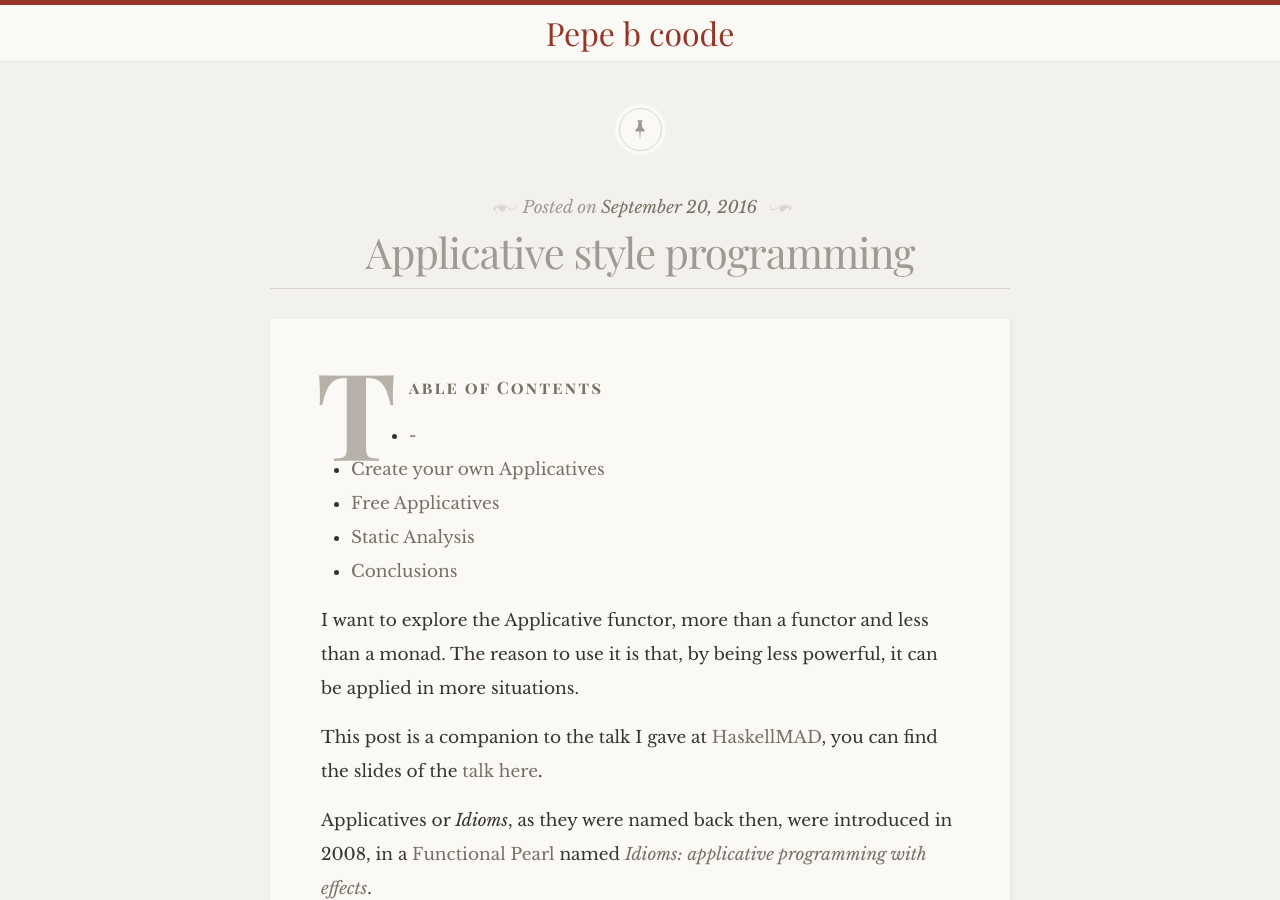
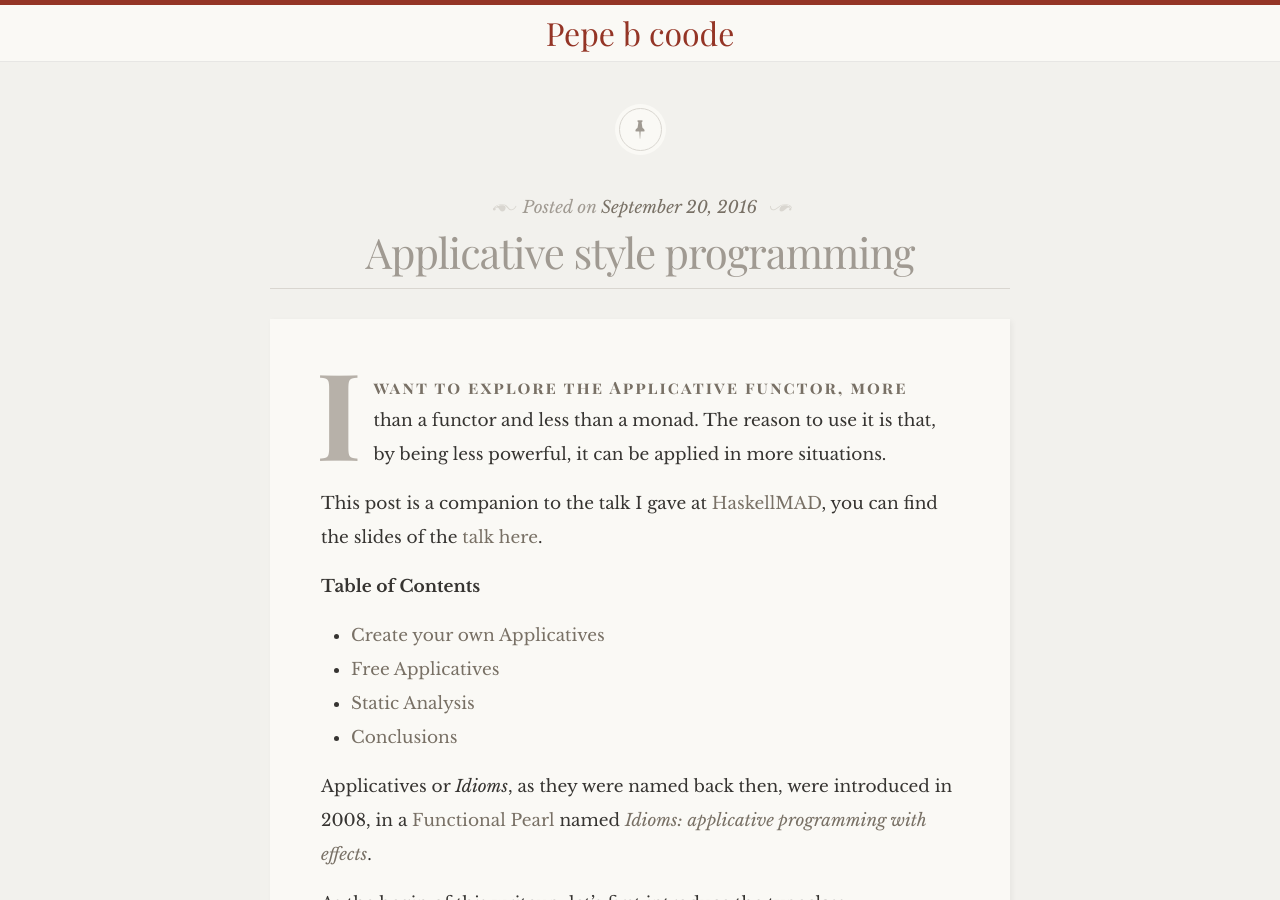
Before and after one commit to pepegar/pepegar.github.io, a Jekyll site: the page built from _posts/2016-09-20-applicative-style-programming.md, in a window 1280 px wide and 900 px high. Built offline with Jekyll 4.4.1, drawn with Linux system fonts in a browser that asks for light colours; some web fonts are replaced; some of the changed lines change nothing that is shown.

Commit message:
move TOC down

```diff
--- a/_posts/2016-09-20-applicative-style-programming.md
+++ b/_posts/2016-09-20-applicative-style-programming.md
@@ -4,10 +4,16 @@ title: Applicative style programming
 tags: haskell, functional-programming
 ---
 
+I want to explore the Applicative functor, more than a functor and less than
+a monad.  The reason to use it is that, by being less powerful, it can be
+applied in more situations.
+
+This post is a companion to the talk I gave at [HaskellMAD][HaskellMAD], you can
+find the slides of the [talk here][talk].
+
 <!-- markdown-toc start - Don't edit this section. Run M-x markdown-toc-generate-toc again -->
 **Table of Contents**
 
-- [-](#-)
 - [Create your own Applicatives](#create-your-own-applicatives)
 - [Free Applicatives](#free-applicatives)
 - [Static Analysis](#static-analysis)
@@ -16,12 +22,6 @@ tags: haskell, functional-programming
 <!-- markdown-toc end -->
 
 
-I want to explore the Applicative functor, more than a functor and less than
-a monad.  The reason to use it is that, by being less powerful, it can be
-applied in more situations.
-
-This post is a companion to the talk I gave at [HaskellMAD][HaskellMAD], you can
-find the slides of the [talk here][talk].
 
 Applicatives or _Idioms_, as they were named back then, were introduced in
 2008, in a [Functional Pearl][functional pearls] named [_Idioms: applicative
```
